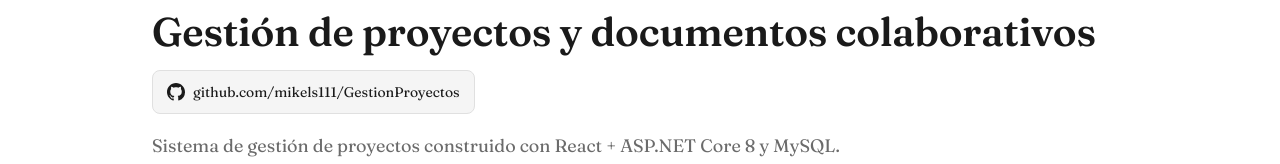
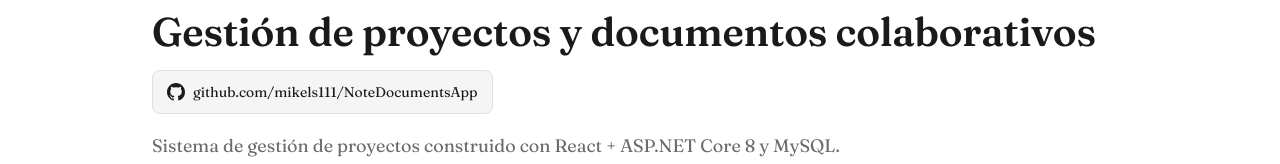
Before and after one commit to mikels111/mikels111.github.io, a React (Vite) app: page /projects/proyecto-1 in a window 1280 px wide. Shown: the part 162-326 px from the top of the page. Built offline with nearby package versions, Linux system fonts and the light colour scheme.

Commit message:
Update project repository link for collaborative document management system

```diff
--- a/src/data/projects.js
+++ b/src/data/projects.js
@@ -1,7 +1,7 @@
 export const projects = [
   {
     id: 'proyecto-1',
-    repository: 'github.com/mikels111/GestionProyectos',
+    repository: 'github.com/mikels111/NoteDocumentsApp',
     name: 'Gestión de proyectos y documentos colaborativos',
     description: 'Sistema de gestión de proyectos construido con React + ASP.NET Core 8 y MySQL.',
     longDescrition:'Permite a los usuarios crear espacios de trabajo, organizar proyectos en una vista de árbol y editar el contenido de cada proyecto mediante un editor de bloques rich-text (EditorJS), con guardado automático.',
```
